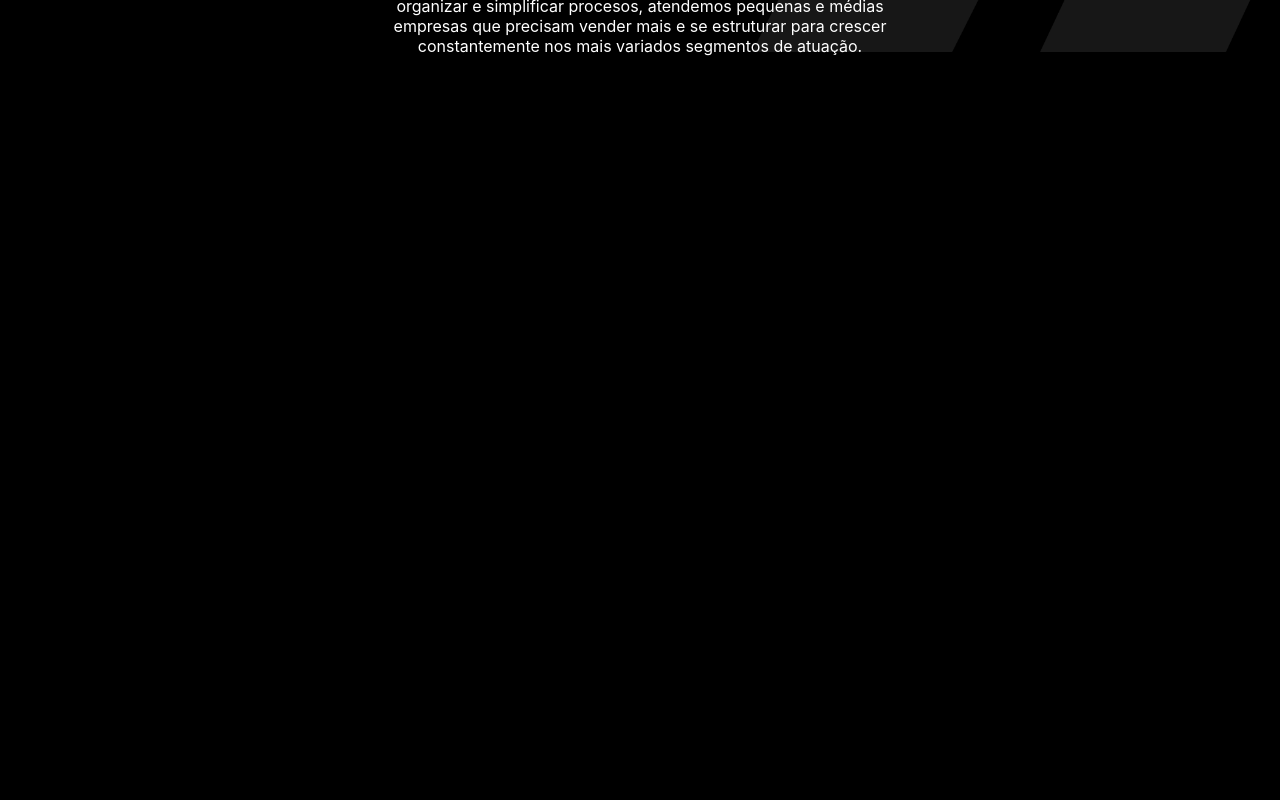
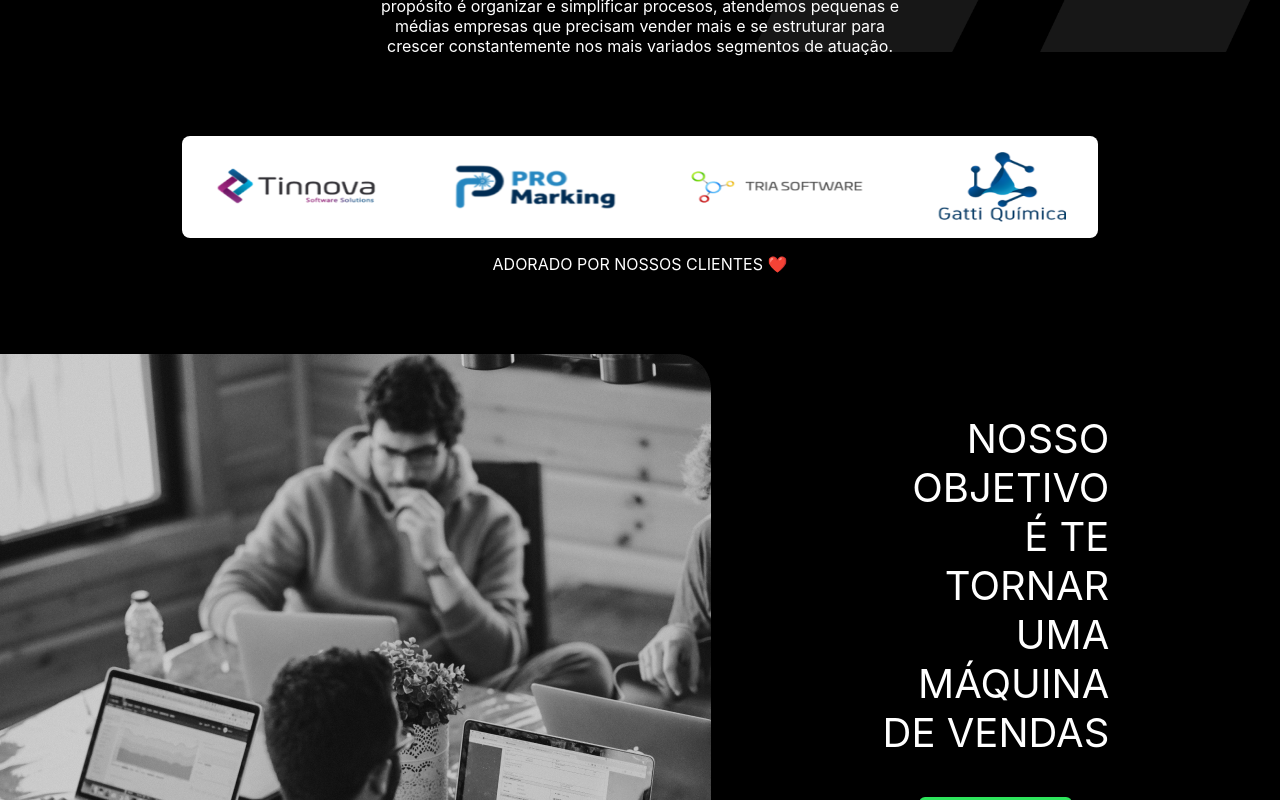
Before and after one commit to InsalePro/insalepro-site, a Next.js app: page /components/Main in a window 1280 px wide. Shown: the part 780-1580 px from the top of the page. Before the commit the page ends 836 px from the top, so only its background shows below. Built offline with nearby package versions, Linux system fonts and the light colour scheme.

Commit message:
Working on OurObjective component

```diff
--- a/pages/components/Main/index.js
+++ b/pages/components/Main/index.js
@@ -4,6 +4,8 @@ import styles from './styles.module.css';
 import introductionImage from '../../../public/images/image1.png';
 import arrowRightImage from '../../../public/images/insalearrows.png';
 import arrowRight1Image from '../../../public/images/insalearrows-1.png';
+import ourClientsImage from '../../../public/images/clients.png'
+import ourObjectiveImage from '../../../public/images/image2.png'
 
 // I'm adding the '>>' to the Image
 const Introduction = () => {
@@ -42,11 +44,36 @@ const WhoWeAre = () => {
         </p>
     )
 }
+const OurClients = () => {
+    return (
+        <div className={styles.ourClientsContainer}>
+            <Image className={styles.ourClientsImage} src={ourClientsImage} alt="Our clients" />
+            <p className={styles.ourClientsParagraph}>ADORADO POR NOSSOS CLIENTES ❤️</p>
+        </div>
+    )
+}
+// I'm still working on this component
+const OurObjective = () => {
+    return (
+        <div className={styles.ourObjectiveContainer}>
+            <Image className={styles.ourObjectiveImage} src={ourObjectiveImage} alt="People working together" />
+            <div className={styles.ourObjectiveTextContainer}>
+                <p className={styles.ourObjectiveExplanationParagraph}>
+                    NOSSO OBJETIVO É TE TORNAR UMA MÁQUINA DE VENDAS
+                </p>
+                <button className="button high-emphasis-button">FALE CONOSCO</button>
+                <p className={styles.ourObjectiveAndOurStrategyParagraph} >Para que uma Máquina de vendas funcione, temos um jeito autêntico de aplicar nossa estratégia, definidas en 3 pasos:</p>
+            </div>
+        </div>
+    )
+}
 const Main = () => {
   return (
     <main>
       <Introduction />
       <WhoWeAre />
+      <OurClients />
+      <OurObjective />
     </main>
   );
 };
--- a/pages/components/Main/styles.module.css
+++ b/pages/components/Main/styles.module.css
@@ -73,6 +73,7 @@
 /* WhoWeAre */
 .whoWeAre {
   margin: auto;
+  padding: 0 1rem;
   color: #FFF;
   text-align: center;
   max-width: 35rem;
@@ -84,3 +85,54 @@
         position: relative;
     }
 }
+
+/* Our Clients */
+.ourClientsContainer {
+    display: flex;
+    flex-direction: column;
+    align-items: center;
+}
+.ourClientsImage {
+    margin-top: 5rem;
+    border-radius: .5rem;
+    padding: 1rem 2rem;
+    max-width: 90%;
+    background-color: #FFF;
+}
+.ourClientsParagraph {
+    margin-bottom: 5rem;
+    color: #FFF;
+}
+/* Our objective */
+.ourObjectiveContainer {
+  margin: auto;
+    display: flex;
+    flex-direction: column;
+    align-items: center;
+}
+.ourObjectiveImage {
+    max-width: 90%;
+    height: auto;
+}
+.ourObjectiveTextContainer {
+    display: flex;
+    flex-direction: column;
+    align-items: center;
+}
+
+.ourObjectiveExplanationParagraph, .ourObjectiveAndOurStrategyParagraph {
+    max-width: 90%;
+    color: #FFF;
+}
+.ourObjectiveExplanationParagraph {
+    font-size: 2.5rem;
+}
+@media (min-width: 1020px) {
+    .ourObjectiveContainer {
+        flex-direction: row;
+    }
+    .ourObjectiveExplanationParagraph, .ourObjectiveAndOurStrategyParagraph {
+        max-width: 40%;
+        text-align: end;
+    }
+}
--- a/styles/globals.css
+++ b/styles/globals.css
@@ -25,6 +25,14 @@ a {
   box-sizing: border-box;
 }
 
+/* General classes */
+.justify-self-end {
+    justify-self: flex-end;
+}
+.justify-self-end {
+    align-self: flex-end;
+}
+
 /*** COMPONENTS ***/
 
 /* Buttons */
```
